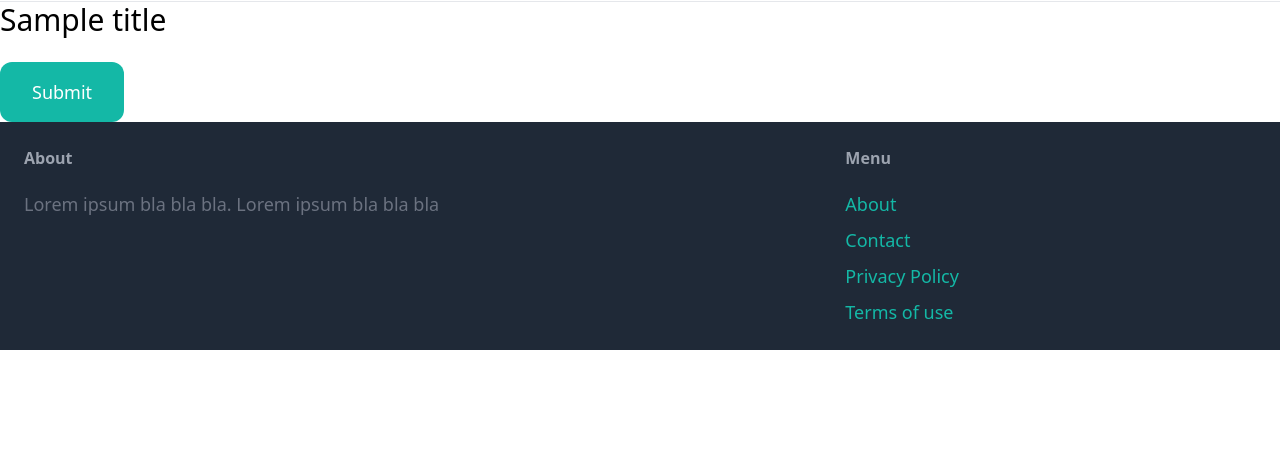
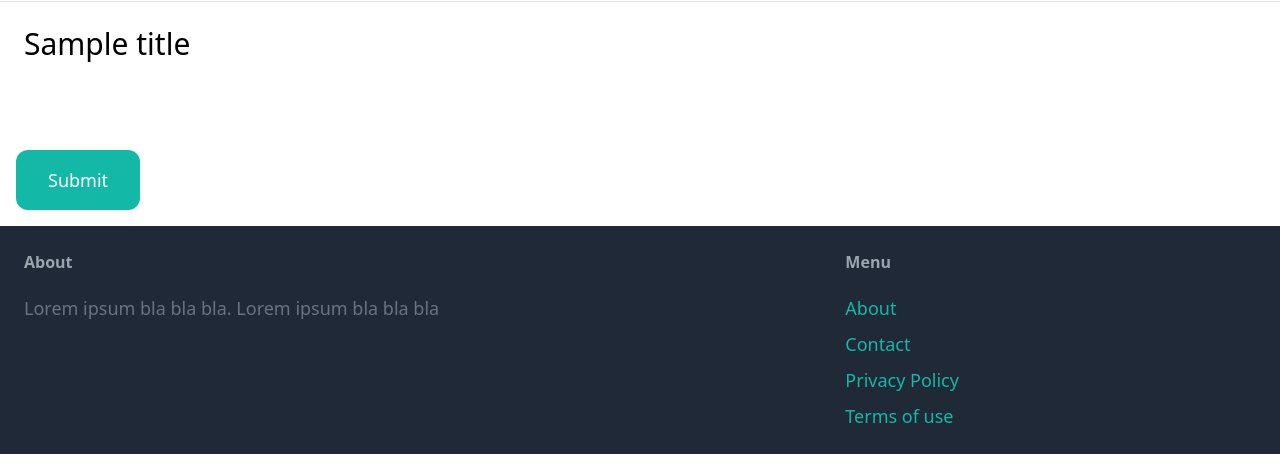
Before and after one commit to Eamateli/Online_Marketplace, a Django app: template item/templates/item/form.html in a window 1280 px wide. Shown: the part 75-541 px from the top of the page. Run offline with Django 3.2, Linux system fonts and the light colour scheme; the template is opened without the code that fills it: most values are stand-ins (such as "Sample title", 1, 10 or a date in 2020); some libraries are stand-ins or nearby versions.

Commit message:
Adding Items: Styling the form.html

```diff
--- a/item/templates/item/form.html
+++ b/item/templates/item/form.html
@@ -3,11 +3,13 @@
 {% block title %}{{ title }}{% endblock %}
 
 {% block content %}
-<h1 class="mb-6 text-3xl">{{ title }}</h1>
+<h1 class="p-6 mb-6 text-3xl">{{ title }}</h1>
 <form method="post" action="." enctype="multipart/form-data">
     {% csrf_token %}
-    <div class="space-y-4">
-        {{ form.as_p}}
+    <div class="p-4"> <!-- Add padding here -->
+        {{ form.as_p }}
+        <button class="mt-6 py-4 px-8 text-lg bg-teal-500 hover:bg-teal-700 rounded-xl text-white">Submit</button>
+
     </div>
     {% if form.errors or form.non_field_errors %}
     <div class="mb-3 p-6 bg-red-100 rounded-xl">
@@ -21,7 +23,6 @@
 
     </div>
  {% endif %}
- <button class="py-4 px-8 text-lg bg-teal-500 hover:bg-teal-700 rounded-xl text-white">Submit</button>
 
 </form>
 
```
Also changed, not shown: db.sqlite3.
